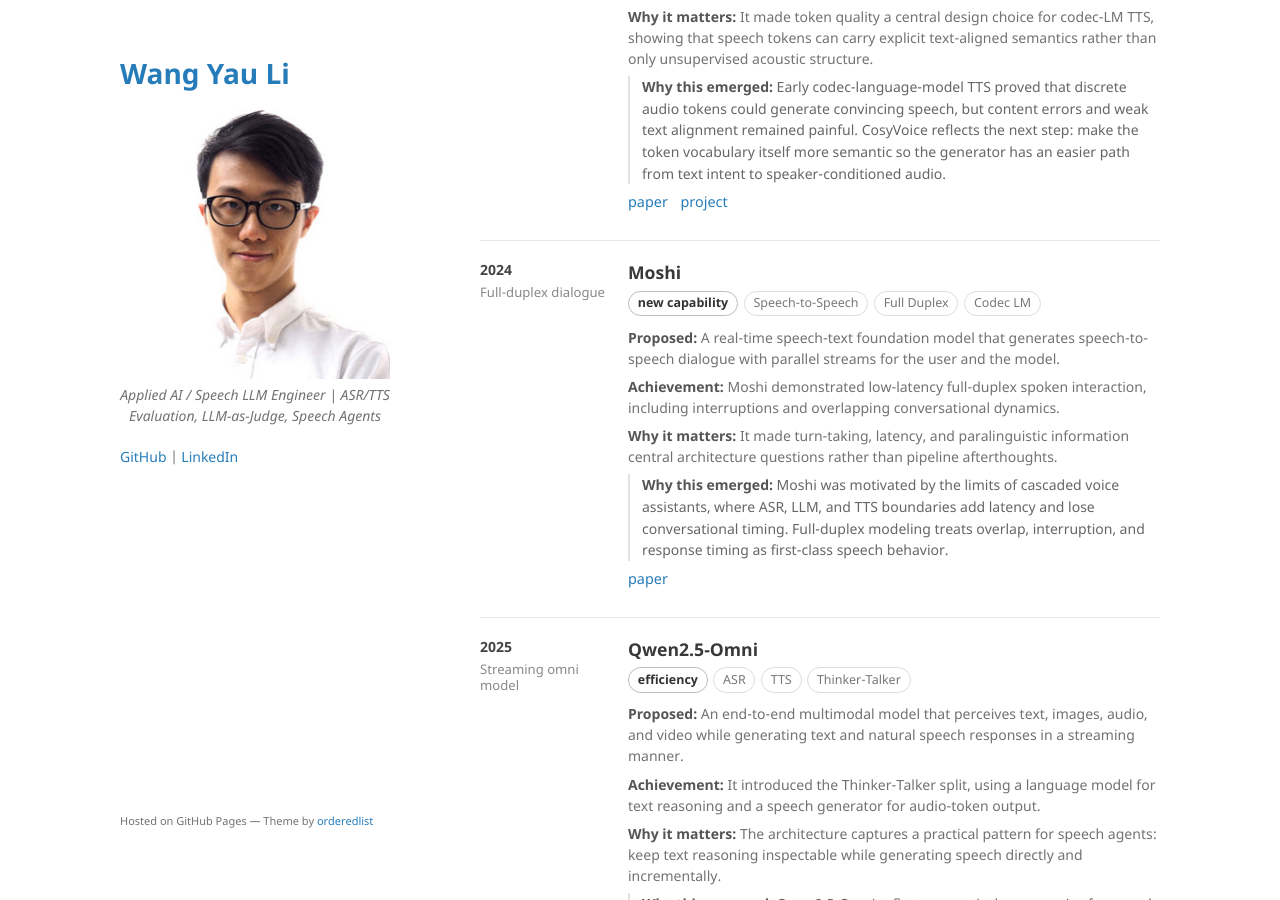
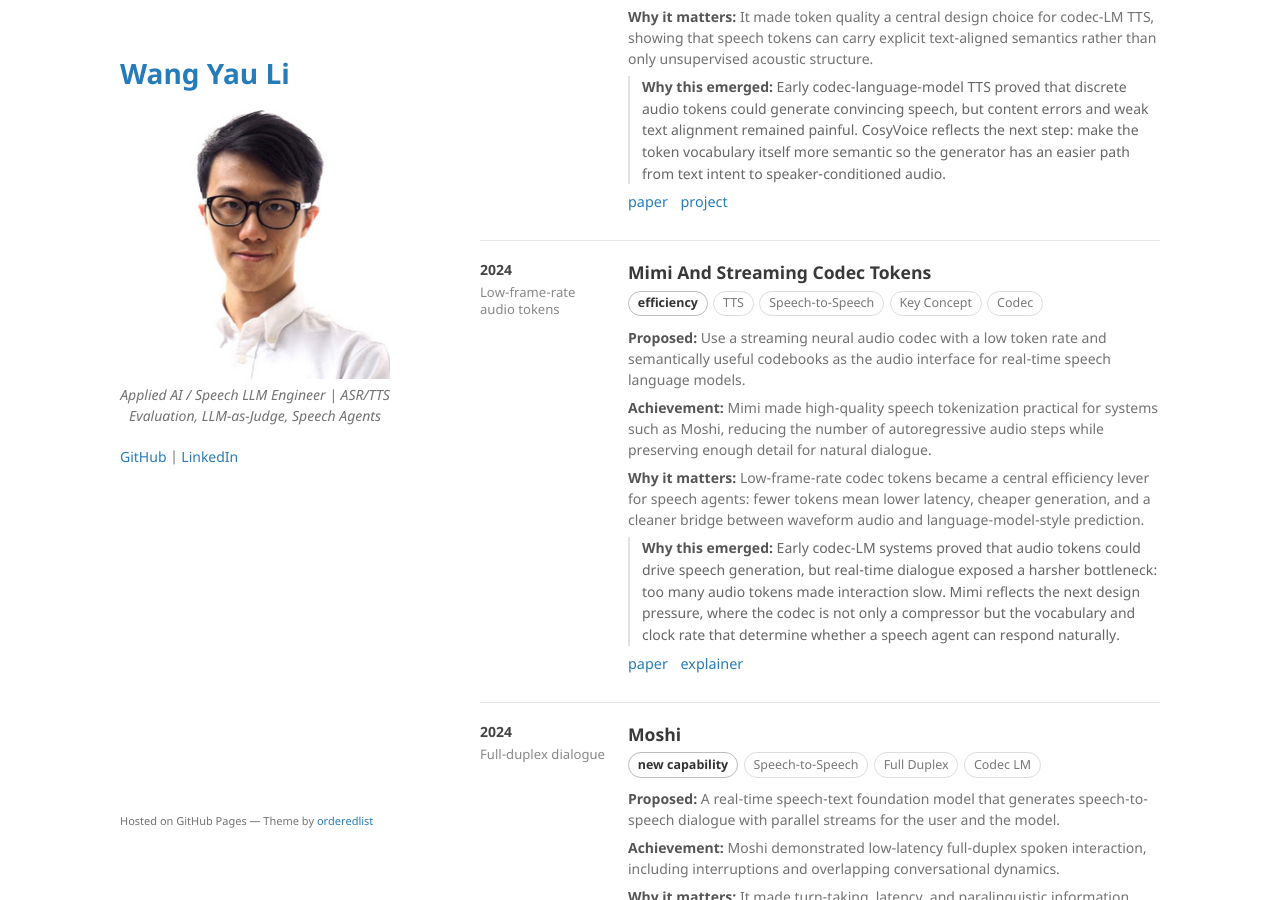
Before and after one commit to kennethli319/kennethli319.github.io, a Jekyll site: the page built from speech-timeline.md, in a window 1280 px wide and 900 px high, scrolled down 26681 px. Built offline with Jekyll 4.4.1, drawn with Linux system fonts in a browser that asks for light colours.

Commit message:
Add Mimi codec token speech timeline milestone

```diff
--- a/speech-timeline.md
+++ b/speech-timeline.md
@@ -1174,6 +1174,22 @@ title: Speech Timeline
 <section class="speech-row">
   <aside class="speech-year">
     2024
+    <div class="speech-kicker">Low-frame-rate audio tokens</div>
+  </aside>
+  <div class="speech-body">
+    <h2>Mimi And Streaming Codec Tokens</h2>
+    <div class="speech-meta"><span class="speech-impact">efficiency</span><span class="speech-tag">TTS</span><span class="speech-tag">Speech-to-Speech</span><span class="speech-tag">Key Concept</span><span class="speech-tag">Codec</span></div>
+    <p><strong>Proposed:</strong> Use a streaming neural audio codec with a low token rate and semantically useful codebooks as the audio interface for real-time speech language models.</p>
+    <p><strong>Achievement:</strong> Mimi made high-quality speech tokenization practical for systems such as Moshi, reducing the number of autoregressive audio steps while preserving enough detail for natural dialogue.</p>
+    <p><strong>Why it matters:</strong> Low-frame-rate codec tokens became a central efficiency lever for speech agents: fewer tokens mean lower latency, cheaper generation, and a cleaner bridge between waveform audio and language-model-style prediction.</p>
+    <p class="speech-reflection"><strong>Why this emerged:</strong> Early codec-LM systems proved that audio tokens could drive speech generation, but real-time dialogue exposed a harsher bottleneck: too many audio tokens made interaction slow. Mimi reflects the next design pressure, where the codec is not only a compressor but the vocabulary and clock rate that determine whether a speech agent can respond naturally.</p>
+    <p class="speech-source"><a href="https://arxiv.org/abs/2410.00037">paper</a> <a href="https://kyutai.org/codec-explainer/">explainer</a></p>
+  </div>
+</section>
+
+<section class="speech-row">
+  <aside class="speech-year">
+    2024
     <div class="speech-kicker">Full-duplex dialogue</div>
   </aside>
   <div class="speech-body">
```
